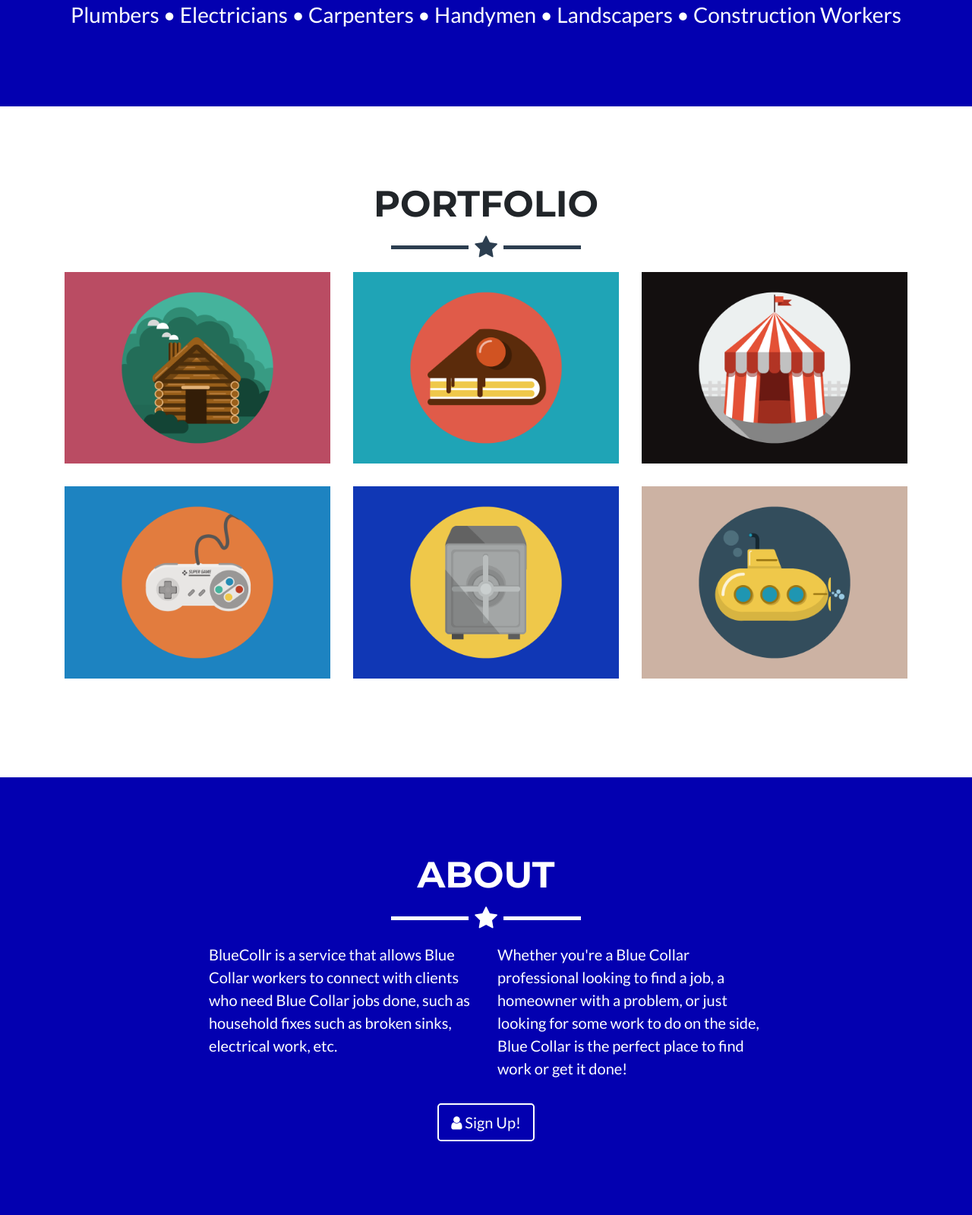
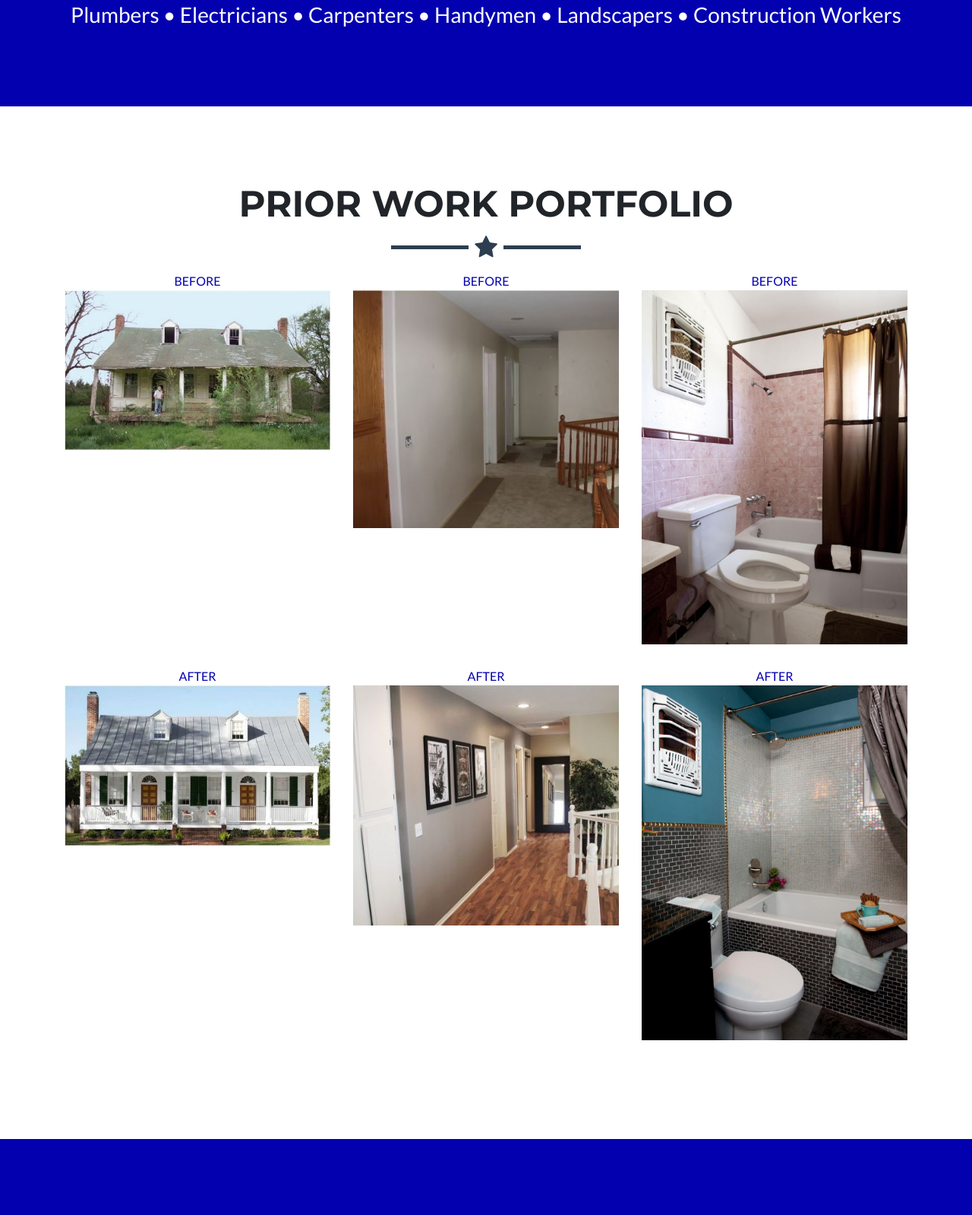
Before and after one commit to BrandonTang/BlueCollr, a Flask app: page / in a window 1280 px wide. Shown: the part 652-2251 px from the top of the page at 76% size. Run offline with Flask 2, Linux system fonts and the light colour scheme; the visitor is signed in with stand-in values (Sample User, id 1); some libraries are stand-ins or nearby versions.

Commit message:
added some pictures for the landing page *will need to update*

```diff
--- a/app/templates/index.html
+++ b/app/templates/index.html
@@ -20,7 +20,7 @@
 {% block portfolio %}
 <section id="portfolio">
     <div class="container">
-        <h2 class="text-center">Portfolio</h2>
+        <h2 class="text-center">Prior Work Portfolio</h2>
         <hr class="star-primary">
         <div class="row">
             <div class="col-sm-4 portfolio-item">
@@ -30,7 +30,8 @@
                             <i class="fa fa-search-plus fa-3x"></i>
                         </div>
                     </div>
-                    <img class="img-fluid" src="static/img/portfolio/cabin.png" alt="">
+                    <center>BEFORE</center>
+                    <img class="img-fluid" src="static/img/homes/before_1.jpg" alt="">
                 </a>
             </div>
             <div class="col-sm-4 portfolio-item">
@@ -40,7 +41,8 @@
                             <i class="fa fa-search-plus fa-3x"></i>
                         </div>
                     </div>
-                    <img class="img-fluid" src="static/img/portfolio/cake.png" alt="">
+                    <center>BEFORE</center>
+                    <img class="img-fluid" src="static/img/homes/before_2.jpg" alt="">
                 </a>
             </div>
             <div class="col-sm-4 portfolio-item">
@@ -50,7 +52,8 @@
                             <i class="fa fa-search-plus fa-3x"></i>
                         </div>
                     </div>
-                    <img class="img-fluid" src="static/img/portfolio/circus.png" alt="">
+                    <center>BEFORE</center>
+                    <img class="img-fluid" src="static/img/homes/before_3.jpg" alt="">
                 </a>
             </div>
             <div class="col-sm-4 portfolio-item">
@@ -60,7 +63,8 @@
                             <i class="fa fa-search-plus fa-3x"></i>
                         </div>
                     </div>
-                    <img class="img-fluid" src="static/img/portfolio/game.png" alt="">
+                    <center>AFTER</center>
+                    <img class="img-fluid" src="static/img/homes/after_1.jpg" alt="">
                 </a>
             </div>
             <div class="col-sm-4 portfolio-item">
@@ -70,7 +74,8 @@
                             <i class="fa fa-search-plus fa-3x"></i>
                         </div>
                     </div>
-                    <img class="img-fluid" src="static/img/portfolio/safe.png" alt="">
+                    <center>AFTER</center>
+                    <img class="img-fluid" src="static/img/homes/after_2.jpg" alt="">
                 </a>
             </div>
             <div class="col-sm-4 portfolio-item">
@@ -80,7 +85,8 @@
                             <i class="fa fa-search-plus fa-3x"></i>
                         </div>
                     </div>
-                    <img class="img-fluid" src="static/img/portfolio/submarine.png" alt="">
+                    <center>AFTER</center>
+                    <img class="img-fluid" src="static/img/homes/after_3.jpg" alt="">
                 </a>
             </div>
         </div>
```
Also changed, not shown: app/static/img/homes/after_1.jpg (added), app/static/img/homes/after_2.jpg (added), app/static/img/homes/after_3.jpg (added), app/static/img/homes/before_1.jpg (added), app/static/img/homes/before_2.jpg (added), app/static/img/homes/before_3.jpg (added).
